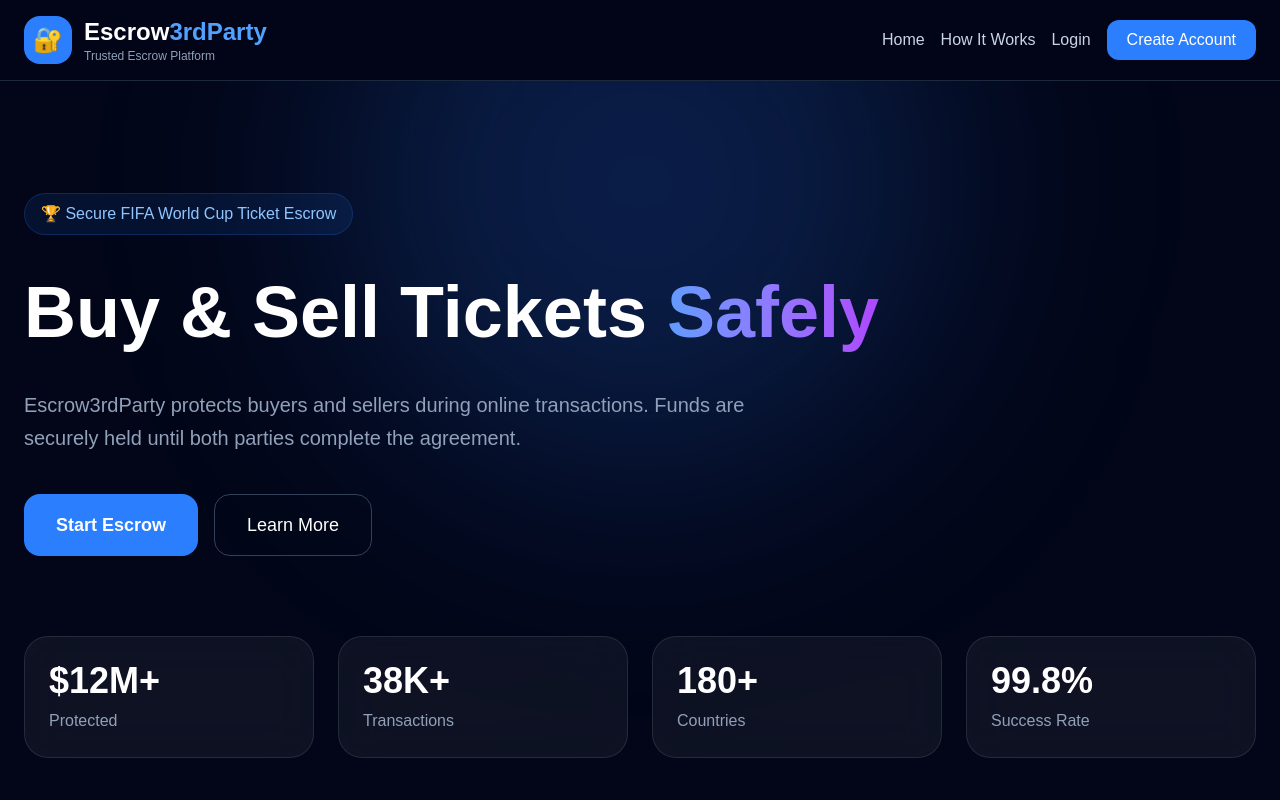
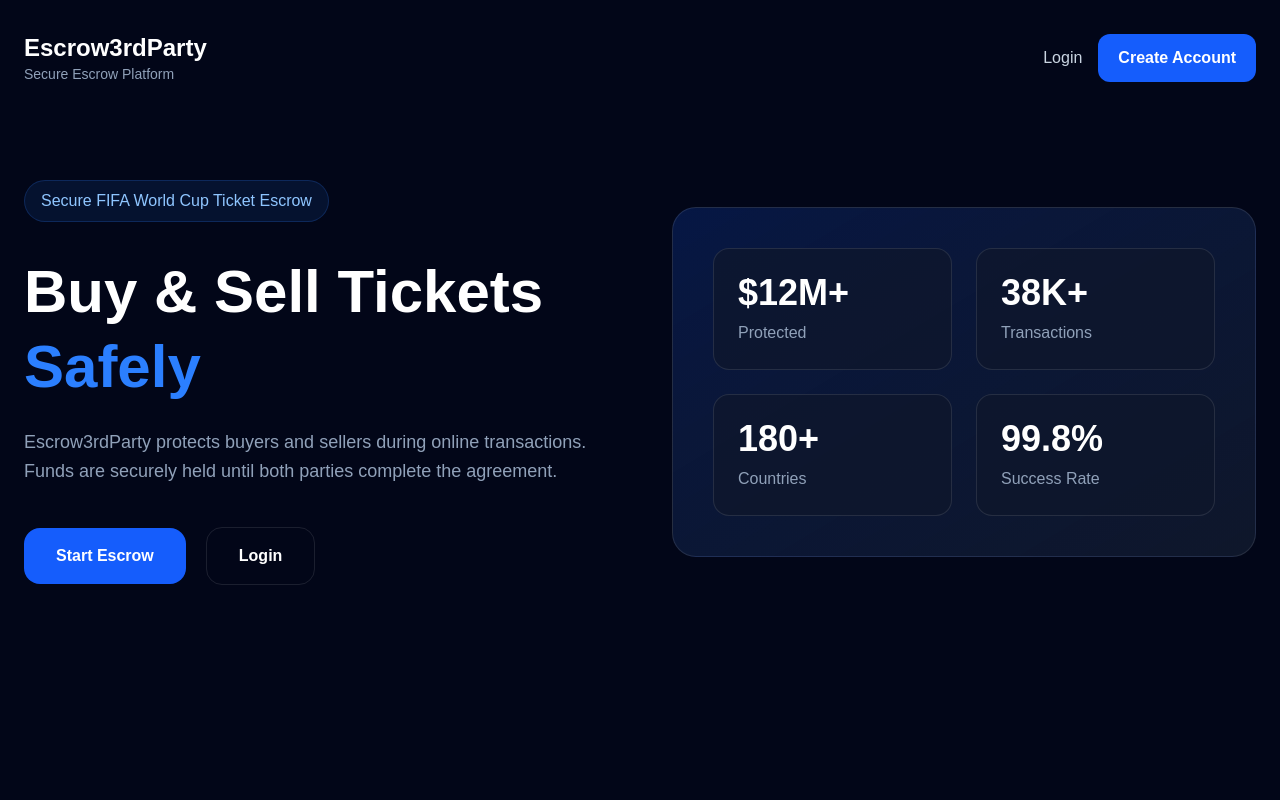
Before and after one commit to waynerone999-svg/ThirdPartyescrow-platform, a Next.js app: page / in a window 1280 px wide. Shown: the top 800 px of the page. Built offline with nearby package versions, Linux system fonts and the light colour scheme.

Commit message:
Fix homepage navigation

```diff
--- a/src/app/page.tsx
+++ b/src/app/page.tsx
@@ -1,293 +1,305 @@
-export default function Home() {
+import Link from "next/link";
+
+export default function HomePage() {
+
   return (
-    <main className="min-h-screen bg-slate-950 text-white">
 
-      {/* NAVBAR */}
-      <header className="border-b border-slate-800 bg-slate-950/80 backdrop-blur-xl sticky top-0 z-50">
-        <div className="max-w-7xl mx-auto px-6 py-4 flex items-center justify-between">
+    <main className="
+      min-h-screen
+      bg-slate-950
+      text-white
+      overflow-hidden
+    ">
 
-          <div className="flex items-center gap-3">
-            <div className="w-12 h-12 rounded-2xl bg-blue-500 flex items-center justify-center text-2xl">
-              🔐
-            </div>
+      <section className="
+        max-w-7xl
+        mx-auto
+        px-6
+        py-8
+      ">
 
-            <div>
-              <h1 className="text-2xl font-black">
-                Escrow<span className="text-blue-400">3rdParty</span>
-              </h1>
+        <nav className="
+          flex
+          items-center
+          justify-between
+          mb-24
+        ">
 
-              <p className="text-xs text-slate-400">
-                Trusted Escrow Platform
-              </p>
-            </div>
-          </div>
+          <div>
 
-          <div className="hidden md:flex items-center gap-4">
-            <button className="text-slate-300 hover:text-white">
-              Home
-            </button>
+            <h1 className="
+              text-2xl
+              font-black
+            ">
+              Escrow3rdParty
+            </h1>
 
-            <button className="text-slate-300 hover:text-white">
-              How It Works
-            </button>
-
-            <button className="text-slate-300 hover:text-white">
-              Login
-            </button>
-
-            <button className="px-5 py-2 rounded-xl bg-blue-500 hover:bg-blue-600 transition">
-              Create Account
-            </button>
-          </div>
-        </div>
-      </header>
-
-      {/* HERO */}
-      <section className="relative overflow-hidden py-28">
-
-        <div className="absolute w-[600px] h-[600px] rounded-full bg-blue-500/20 blur-[120px] top-[-200px] left-1/2 -translate-x-1/2" />
-
-        <div className="max-w-7xl mx-auto px-6 relative z-10">
-
-          <div className="inline-flex items-center gap-2 px-4 py-2 rounded-full bg-blue-500/10 border border-blue-500/20 text-blue-300 mb-8">
-            🏆 Secure FIFA World Cup Ticket Escrow
-          </div>
-
-          <h2 className="text-6xl md:text-7xl font-black leading-tight max-w-5xl">
-            Buy & Sell Tickets
-            <span className="bg-gradient-to-r from-blue-400 to-purple-500 bg-clip-text text-transparent">
-              {" "}Safely
-            </span>
-          </h2>
-
-          <p className="mt-8 text-xl text-slate-400 max-w-3xl leading-relaxed">
-            Escrow3rdParty protects buyers and sellers during online transactions.
-            Funds are securely held until both parties complete the agreement.
-          </p>
-
-          <div className="mt-10 flex flex-wrap gap-4">
-
-            <button className="px-8 py-4 rounded-2xl bg-blue-500 hover:bg-blue-600 transition font-semibold text-lg">
-              Start Escrow
-            </button>
-
-            <button className="px-8 py-4 rounded-2xl border border-slate-700 hover:border-slate-500 transition text-lg">
-              Learn More
-            </button>
+            <p className="
+              text-sm
+              text-slate-400
+            ">
+              Secure Escrow Platform
+            </p>
 
           </div>
 
-          <div className="grid grid-cols-2 md:grid-cols-4 gap-6 mt-20">
+          <div className="
+            flex
+            items-center
+            gap-4
+          ">
 
-            {[
-              ["$12M+", "Protected"],
-              ["38K+", "Transactions"],
-              ["180+", "Countries"],
-              ["99.8%", "Success Rate"],
-            ].map(([n, l]) => (
+            <Link
+              href="/login"
+              className="
+                text-slate-300
+                hover:text-white
+              "
+            >
+              Login
+            </Link>
 
-              <div
-                key={l}
-                className="rounded-3xl border border-white/10 bg-white/5 backdrop-blur-xl p-6"
+            <Link
+              href="/register"
+              className="
+                bg-blue-600
+                hover:bg-blue-700
+                px-5
+                py-3
+                rounded-xl
+                font-semibold
+              "
+            >
+              Create Account
+            </Link>
+
+          </div>
+
+        </nav>
+
+        <div className="
+          grid
+          lg:grid-cols-2
+          gap-16
+          items-center
+        ">
+
+          <div>
+
+            <div className="
+              inline-flex
+              items-center
+              gap-2
+              bg-blue-500/10
+              border
+              border-blue-500/20
+              text-blue-300
+              px-4
+              py-2
+              rounded-full
+              mb-8
+            ">
+
+              Secure FIFA World Cup
+              Ticket Escrow
+
+            </div>
+
+            <h2 className="
+              text-6xl
+              font-black
+              leading-tight
+              mb-6
+            ">
+
+              Buy & Sell Tickets
+
+              <span className="
+                text-blue-500
+              ">
+                {" "}Safely
+              </span>
+
+            </h2>
+
+            <p className="
+              text-slate-400
+              text-lg
+              leading-relaxed
+              mb-10
+              max-w-xl
+            ">
+
+              Escrow3rdParty protects
+              buyers and sellers during
+              online transactions.
+
+              Funds are securely held
+              until both parties complete
+              the agreement.
+
+            </p>
+
+            <div className="
+              flex
+              items-center
+              gap-5
+            ">
+
+              <Link
+                href="/register"
+                className="
+                  bg-blue-600
+                  hover:bg-blue-700
+                  px-8
+                  py-4
+                  rounded-2xl
+                  font-bold
+                "
               >
-                <div className="text-4xl font-black">
-                  {n}
-                </div>
+                Start Escrow
+              </Link>
 
-                <div className="text-slate-400 mt-2">
-                  {l}
-                </div>
+              <Link
+                href="/login"
+                className="
+                  border
+                  border-white/10
+                  hover:border-white/30
+                  px-8
+                  py-4
+                  rounded-2xl
+                  font-bold
+                "
+              >
+                Login
+              </Link>
+
+            </div>
+
+          </div>
+
+          <div className="
+            bg-gradient-to-br
+            from-blue-600/20
+            to-slate-900
+            border
+            border-white/10
+            rounded-3xl
+            p-10
+          ">
+
+            <div className="
+              grid
+              grid-cols-2
+              gap-6
+            ">
+
+              <div className="
+                bg-slate-900/70
+                border
+                border-white/10
+                rounded-2xl
+                p-6
+              ">
+
+                <h3 className="
+                  text-4xl
+                  font-black
+                  mb-2
+                ">
+                  $12M+
+                </h3>
+
+                <p className="
+                  text-slate-400
+                ">
+                  Protected
+                </p>
+
               </div>
 
-            ))}
+              <div className="
+                bg-slate-900/70
+                border
+                border-white/10
+                rounded-2xl
+                p-6
+              ">
 
-          </div>
-        </div>
-      </section>
-      {/* FEATURES */}
-<section className="py-24 border-t border-slate-800">
+                <h3 className="
+                  text-4xl
+                  font-black
+                  mb-2
+                ">
+                  38K+
+                </h3>
 
-  <div className="max-w-7xl mx-auto px-6">
+                <p className="
+                  text-slate-400
+                ">
+                  Transactions
+                </p>
 
-    <div className="text-center mb-16">
-      <h3 className="text-5xl font-black">
-        Why Use Escrow3rdParty?
-      </h3>
+              </div>
 
-      <p className="mt-4 text-slate-400 text-xl max-w-3xl mx-auto">
-        Secure escrow protection for buyers and sellers worldwide.
-      </p>
-    </div>
+              <div className="
+                bg-slate-900/70
+                border
+                border-white/10
+                rounded-2xl
+                p-6
+              ">
 
-    <div className="grid md:grid-cols-2 lg:grid-cols-4 gap-8">
+                <h3 className="
+                  text-4xl
+                  font-black
+                  mb-2
+                ">
+                  180+
+                </h3>
 
-      {[
-        ["🔒", "Secure Escrow", "Funds are protected until delivery is confirmed."],
-        ["💬", "Private Chat", "Buyer and seller communicate safely inside the platform."],
-        ["🏆", "Ticket Protection", "Specialized for FIFA World Cup ticket transactions."],
-        ["🌍", "Global Payments", "Crypto, USA, UK, Uganda, Tanzania, and Nigeria supported."]
-      ].map(([icon, title, desc]) => (
+                <p className="
+                  text-slate-400
+                ">
+                  Countries
+                </p>
 
-        <div
-          key={title}
-          className="rounded-3xl border border-white/10 bg-slate-900 p-8"
-        >
+              </div>
 
-          <div className="text-5xl mb-6">
-            {icon}
-          </div>
+              <div className="
+                bg-slate-900/70
+                border
+                border-white/10
+                rounded-2xl
+                p-6
+              ">
 
-          <h4 className="text-2xl font-bold mb-4">
-            {title}
-          </h4>
+                <h3 className="
+                  text-4xl
+                  font-black
+                  mb-2
+                ">
+                  99.8%
+                </h3>
 
-          <p className="text-slate-400 leading-relaxed">
-            {desc}
-          </p>
+                <p className="
+                  text-slate-400
+                ">
+                  Success Rate
+                </p>
 
-        </div>
+              </div>
 
-      ))}
+            </div>
 
-    </div>
-
-  </div>
-
-</section>
-
-{/* HOW IT WORKS */}
-<section className="py-24 bg-slate-900/40 border-t border-slate-800">
-
-  <div className="max-w-7xl mx-auto px-6">
-
-    <div className="text-center mb-16">
-      <h3 className="text-5xl font-black">
-        How It Works
-      </h3>
-
-      <p className="mt-4 text-slate-400 text-xl">
-        Safe transactions in 6 simple steps.
-      </p>
-    </div>
-
-    <div className="grid md:grid-cols-2 lg:grid-cols-3 gap-6">
-
-      {[
-        "Buyer creates escrow transaction",
-        "Seller receives invitation email",
-        "Seller accepts escrow agreement",
-        "Buyer funds escrow securely",
-        "Seller delivers tickets/items",
-        "Escrow releases payment"
-      ].map((step, index) => (
-
-        <div
-          key={step}
-          className="rounded-3xl bg-slate-950 border border-white/10 p-8"
-        >
-
-          <div className="w-12 h-12 rounded-2xl bg-blue-500 flex items-center justify-center font-bold text-xl mb-6">
-            {index + 1}
-          </div>
-
-          <p className="text-lg text-slate-300">
-            {step}
-          </p>
-
-        </div>
-
-      ))}
-
-    </div>
-
-  </div>
-
-</section>
-
-{/* PAYMENTS */}
-<section className="py-24 border-t border-slate-800">
-
-  <div className="max-w-7xl mx-auto px-6">
-
-    <div className="text-center mb-16">
-
-      <h3 className="text-5xl font-black">
-        Supported Payments
-      </h3>
-
-      <p className="mt-4 text-slate-400 text-xl">
-        International and crypto-friendly payment methods.
-      </p>
-
-    </div>
-
-    <div className="grid md:grid-cols-2 lg:grid-cols-3 gap-6">
-
-      {[
-        "USDT (TRC20/ERC20)",
-        "Uganda Mobile Money",
-        "Tanzania M-Pesa",
-        "Nigeria Opay / Palmpay",
-        "USA ACH / Zelle",
-        "UK Faster Payments"
-      ].map((payment) => (
-
-        <div
-          key={payment}
-          className="rounded-3xl bg-slate-900 border border-white/10 p-8 text-center"
-        >
-
-          <div className="text-2xl font-semibold">
-            {payment}
           </div>
 
         </div>
 
-      ))}
-
-    </div>
-
-  </div>
-
-</section>
-
-{/* FOOTER */}
-<footer className="border-t border-slate-800 py-10">
-
-  <div className="max-w-7xl mx-auto px-6 flex flex-col md:flex-row items-center justify-between gap-6">
-
-    <div>
-
-      <div className="text-2xl font-black">
-        Escrow<span className="text-blue-400">3rdParty</span>
-      </div>
-
-      <p className="text-slate-500 mt-2">
-        Secure escrow platform for online transactions.
-      </p>
-
-    </div>
-
-    <div className="flex gap-6 text-slate-400">
-
-      <button className="hover:text-white">
-        Terms
-      </button>
-
-      <button className="hover:text-white">
-        Privacy
-      </button>
-
-      <button className="hover:text-white">
-        Support
-      </button>
-
-    </div>
-
-  </div>
-
-</footer>
+      </section>
 
     </main>
+
   );
 }
```
